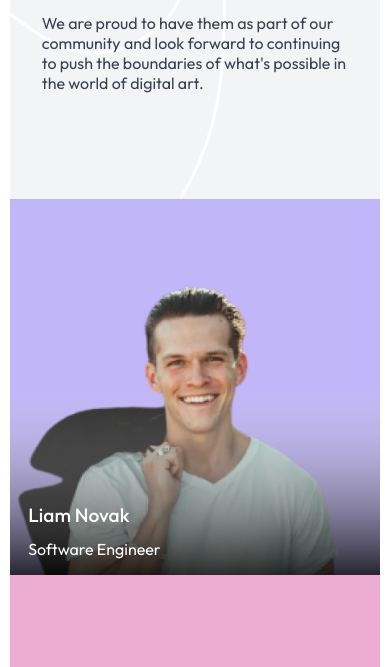
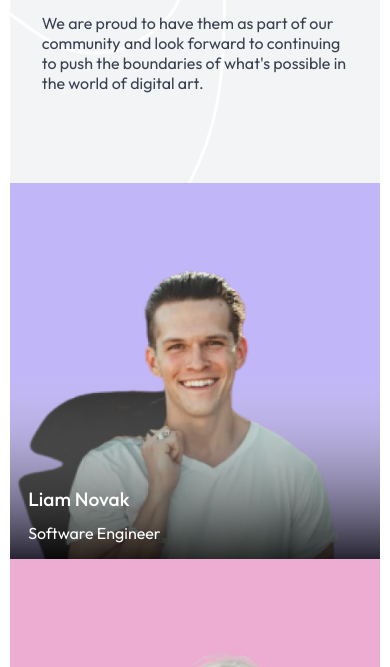
Before and after one commit to beetrand/our-team-layout-master, a website: page index.html in a window 390 px wide. Shown: the part 137-804 px from the top of the page. Drawn offline with Linux system fonts and the light colour scheme.

Commit message:
Reduce container first child height from 20rem to 19rem

```diff
--- a/index.scss
+++ b/index.scss
@@ -167,10 +167,10 @@ body {
         width: 95%;
         margin: 1rem auto 1rem auto;
         grid-template-columns: repeat(1, 1fr);
-        grid-template-rows: 20rem repeat(6, 1fr);
+        grid-template-rows: 19rem repeat(6, 1fr);
 
         & > :first-child {
-            height: 20rem;
+            height: 19rem;
         }
     }
 }
```
Also changed, not shown: index.css.
